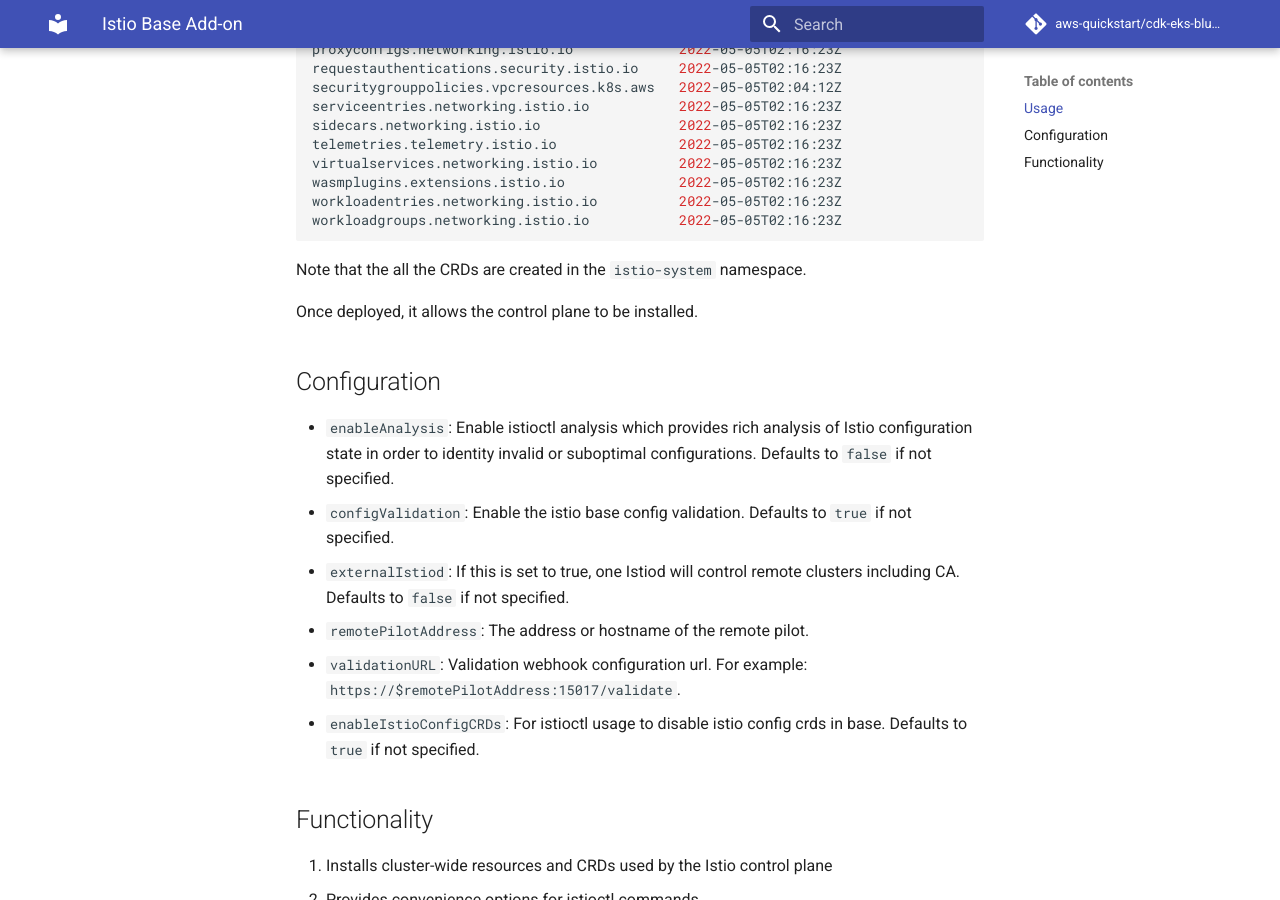
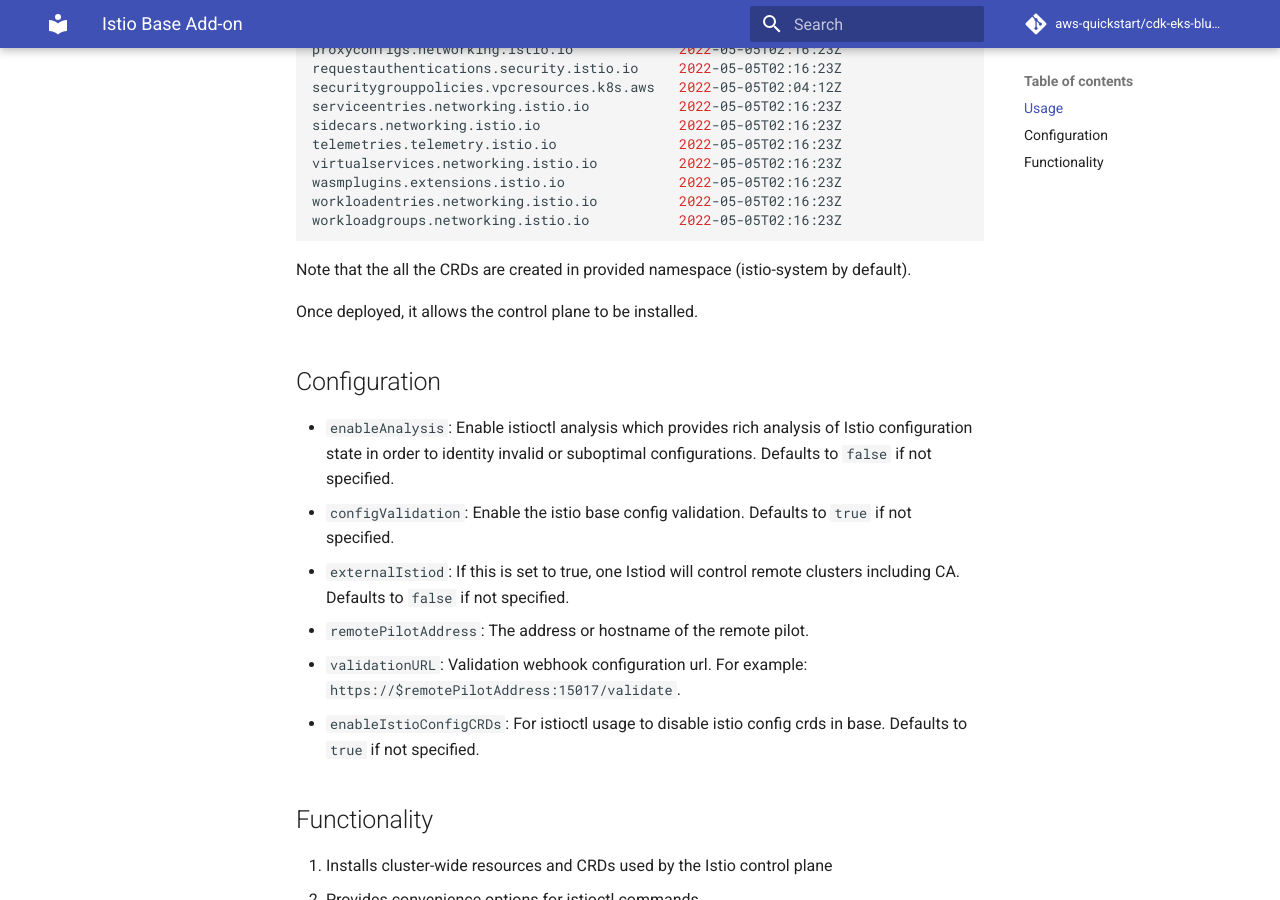
Before and after one commit to aws-quickstart/cdk-eks-blueprints, an MkDocs documentation site: the page built from docs/addons/istio-base.md, in a window 1280 px wide and 900 px high, scrolled down 841 px. Built offline with MkDocs 1.6.1 and Material for MkDocs 9.7.7, drawn with Linux system fonts in a browser that asks for light colours; comment, search, counter and statistics services are not loaded.

Commit message:
fixing minor issues from PR comments

````diff
--- a/docs/addons/istio-base.md
+++ b/docs/addons/istio-base.md
@@ -44,7 +44,7 @@
 workloadgroups.networking.istio.io           2022-05-05T02:16:23Z
 ```
 
-Note that the all the CRDs are created in the `istio-system` namespace.
+Note that the all the CRDs are created in provided namespace (istio-system by default).
 
 Once deployed, it allows the control plane to be installed.
 
````
Also changed, not shown: docs/addons/istio-control-plane.md (+1 -1 lines), 1 other file.
